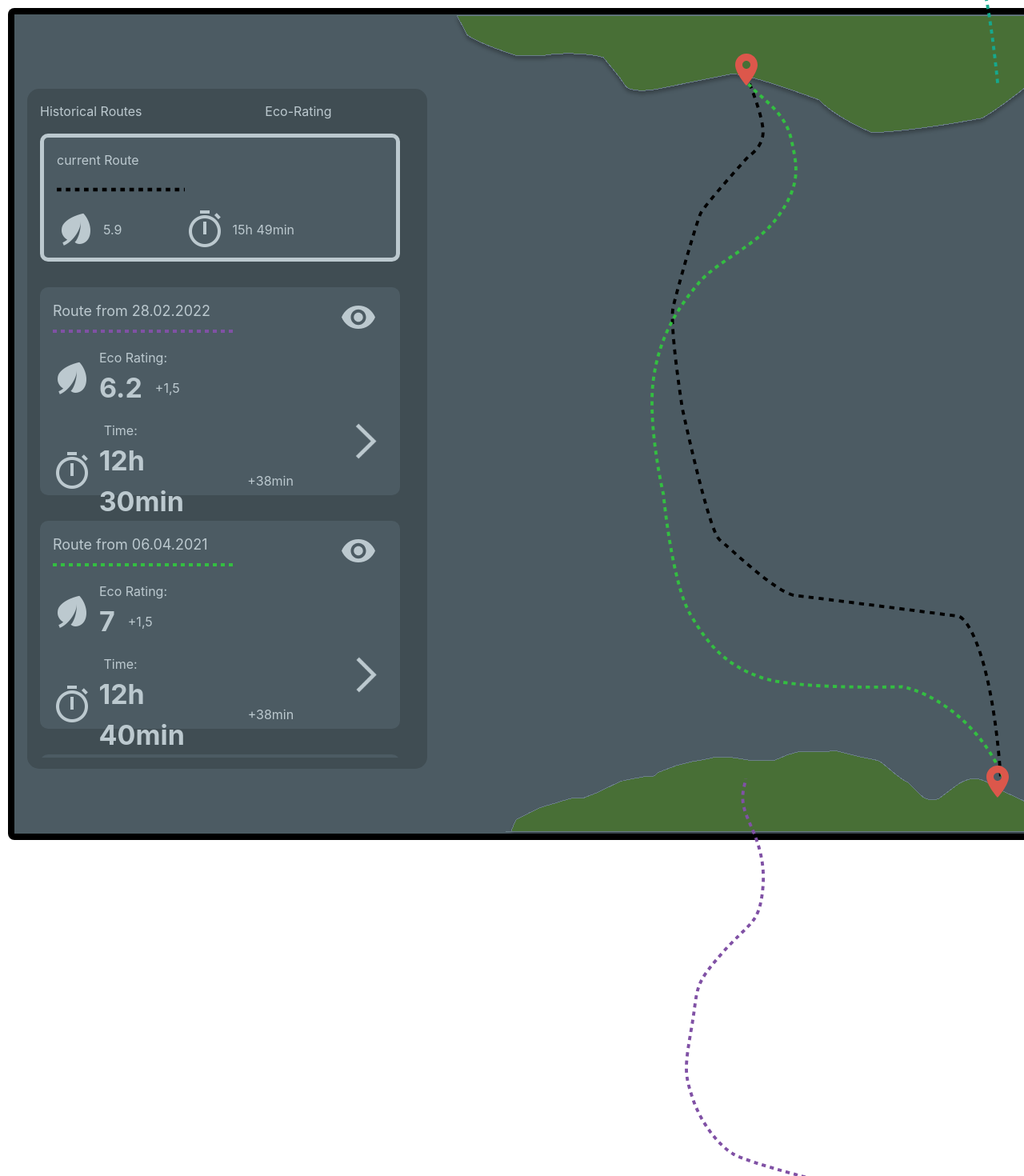
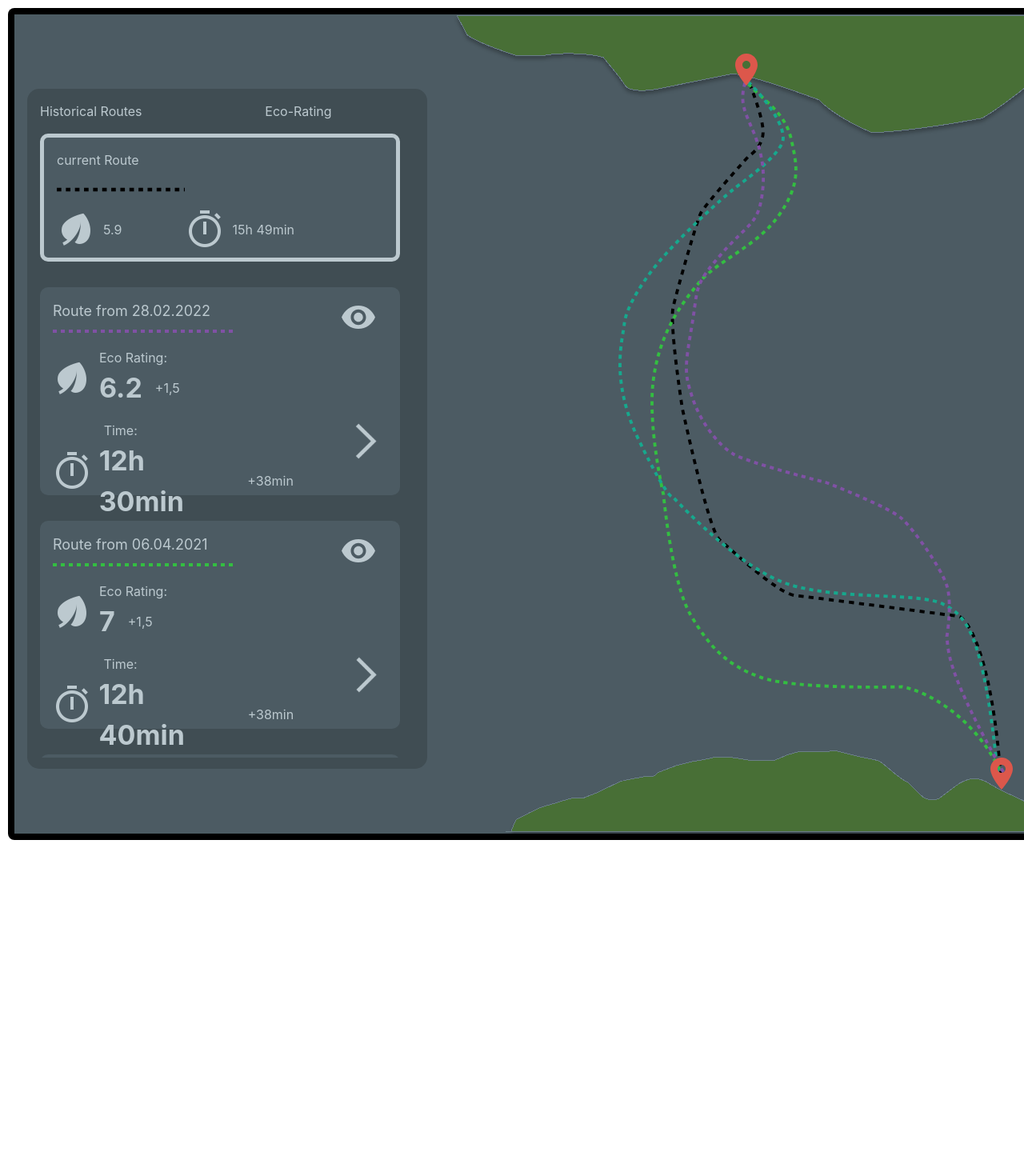
Before and after one commit to Trallianz/MariData_HEI, a React (Create React App) app in the folder maridata/: page / in a window 1280 px wide. Shown: the top 1470 px of the page at 80% size. Built offline with nearby package versions, Linux system fonts and the light colour scheme.

Commit message:
fixed routes positioning

```diff
--- a/maridata/src/components/RoutenPanel.css
+++ b/maridata/src/components/RoutenPanel.css
@@ -135,3 +135,8 @@
     width: 48;
     height: 48;
 }
+
+.routen_panel_eco_comparison > *{
+    height: 100px;
+    width: 200px;
+}
--- a/maridata/src/sites/Map.css
+++ b/maridata/src/sites/Map.css
@@ -34,14 +34,14 @@
     height:870px;
     position: relative;
     left: 838px;
-    top: -1925px;
+    top: -2800px;
 }
 
 #line_map_blue{
     height:870px;
     position: relative;
     left: 754px;
-    top: -2792px;
+    top: -1930px;
 }
 
 .map_panel{
@@ -57,8 +57,8 @@
 
 #location_botten{
     position: relative;
-    left: 1215px;
-    top: -2850px;
+    left: 1220px;
+    top: -2860px;
 }
 
 .map_panel{
```
